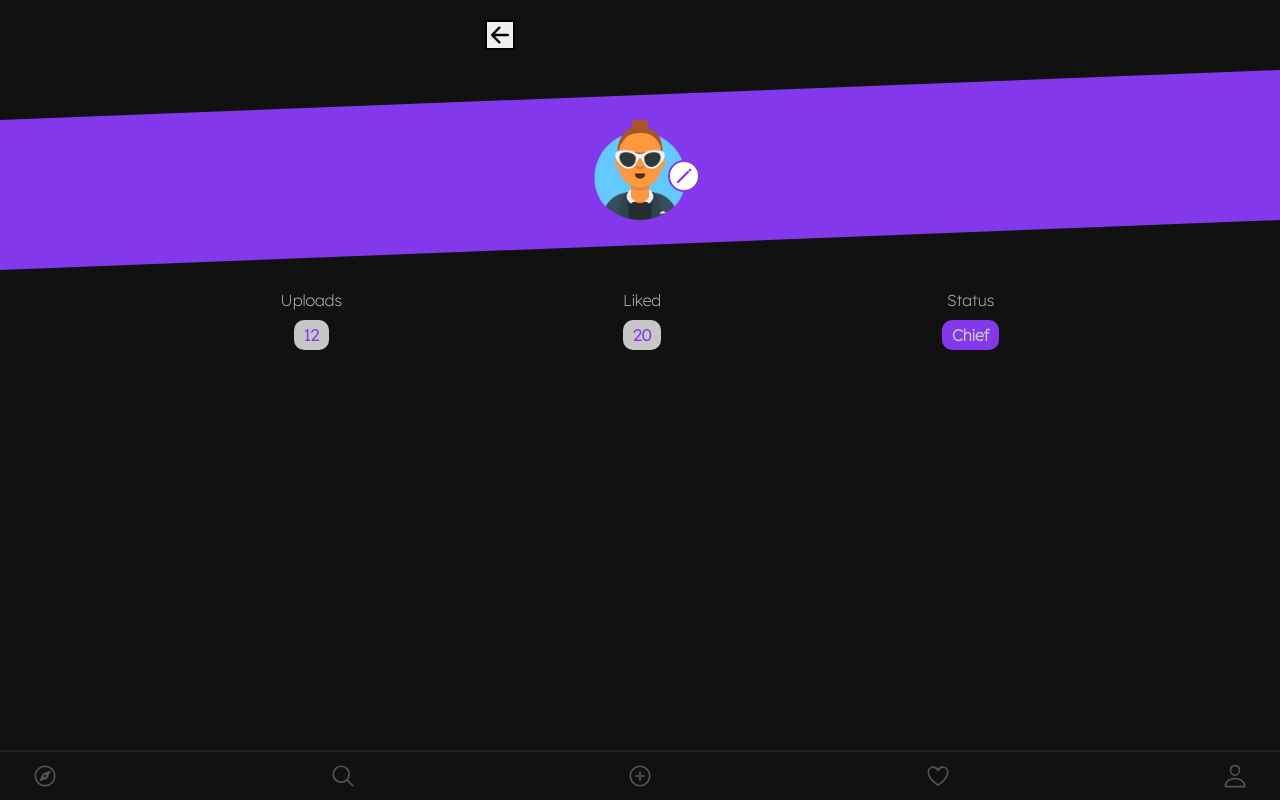
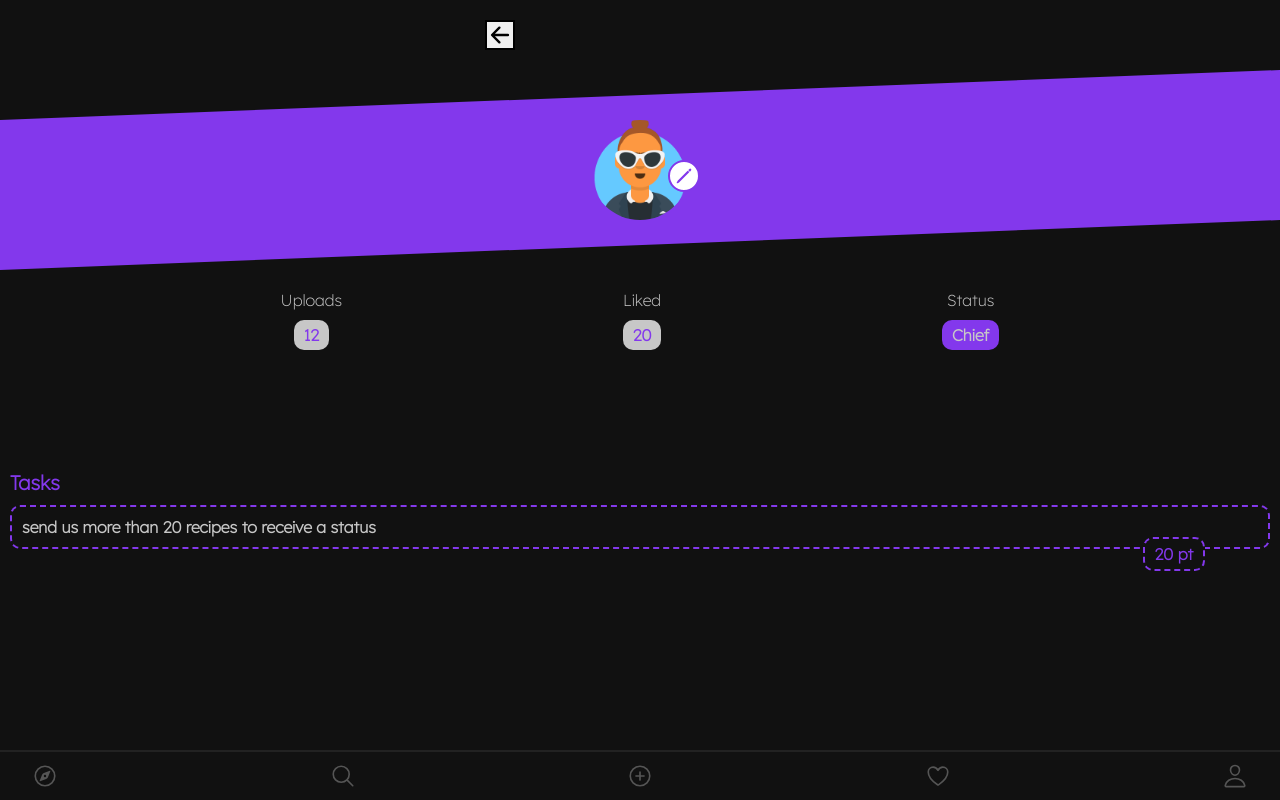
Before and after one commit to danielpalmares/foodie, a React (Create React App) app: page /profile in a window 1280 px wide. Built offline with nearby package versions, Linux system fonts and the light colour scheme; no server answers.

Commit message:
tasks on profile

```diff
--- a/src/pages/Profile/_index.jsx
+++ b/src/pages/Profile/_index.jsx
@@ -1,5 +1,5 @@
 import React from 'react';
-import { Container, Stats } from './styles';
+import { Container, Stats, Missions } from './styles';
 
 import Layout from '../Layout';
 
@@ -40,6 +40,14 @@ export default function Profile() {
               </li>
             </ul>
           </Stats>
+
+          <Missions>
+            <h1>Tasks</h1>
+            <div>
+              send us more than 20 recipes to receive a status
+              <span>20 pt</span>
+            </div>
+          </Missions>
         </Container>
       </Layout>
     </>
--- a/src/pages/Profile/styles.js
+++ b/src/pages/Profile/styles.js
@@ -1,11 +1,50 @@
 import styled from 'styled-components';
 
-export const Missions = styled.div``;
+export const Missions = styled.div`
+  padding: 0 1rem;
+  margin: 10rem 0;
+
+  h1 {
+    font-size: 2rem;
+    color: #8338ec;
+    font-weight: 700;
+    margin: 1rem 0;
+  }
+
+  div {
+    color: #c7c7c7;
+    padding: 1rem;
+    font-weight: 700;
+    width: 100%;
+    height: auto;
+    background: #111;
+    border-radius: 1rem;
+    border: 2px solid #8338ec;
+    border-style: dashed;
+
+    position: relative;
+
+    span {
+      background: #111;
+      padding: 0.5rem 1rem;
+      color: #8338ec;
+      font-weight: 700;
+      border: 2px solid #8338ec;
+      border-style: dashed;
+
+      position: absolute;
+      border-radius: 1rem;
+
+      top: 75%;
+      right: 5%;
+    }
+  }
+`;
 
 export const Stats = styled.div`
   /* display: flex;
   justify-content: center; */
-  margin: 2rem 0;
+  padding: 2rem 0;
 
   ul {
     display: flex;
```
